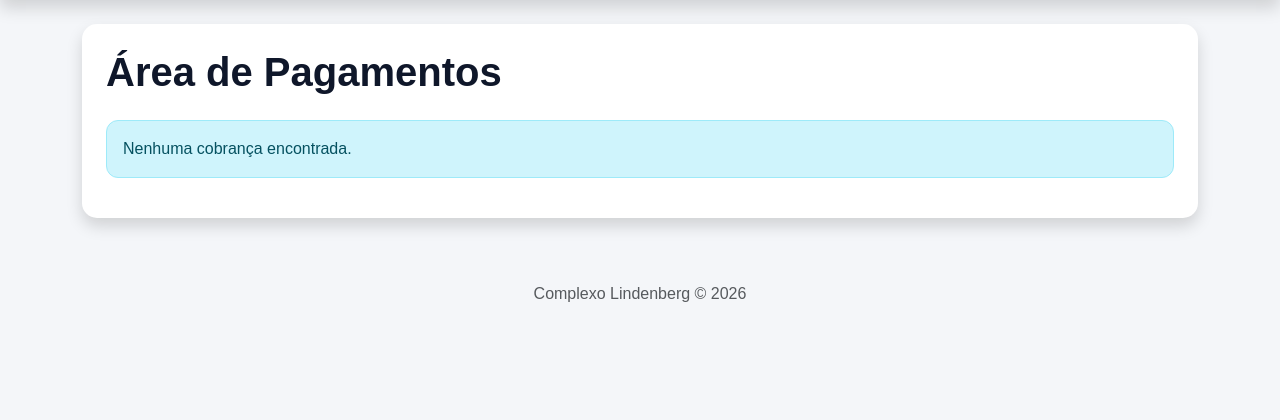
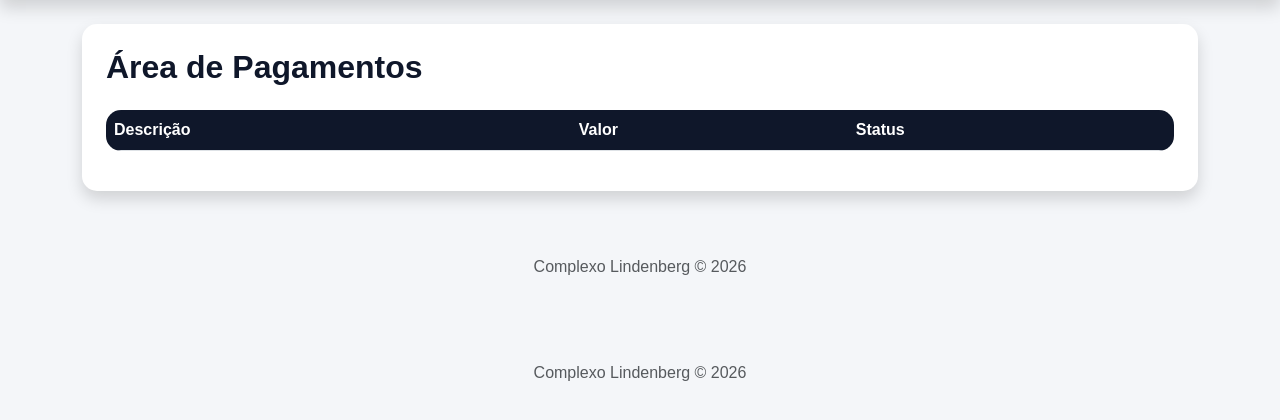
Before and after one commit to joaozinho328/sistema-condominio, a Flask app: page /pagamentos in a window 1280 px wide. Shown: the part 99-519 px from the top of the page. Run offline with Flask 3, Linux system fonts and the light colour scheme; the visitor is signed in with stand-in values (Sample User, id 1); data that the repository does not hold is empty; some libraries are stand-ins or nearby versions.

Commit message:
Versão final do projeto

```diff
--- a/static/style.css
+++ b/static/style.css
@@ -242,3 +242,38 @@ body{
 canvas{
     max-height:300px;
 }
+
+body{
+    background:#f4f6f9;
+}
+
+.navbar{
+    padding:12px 0;
+}
+
+.card{
+    border:none;
+    border-radius:15px;
+}
+
+.card:hover{
+    transform:translateY(-3px);
+    transition:.3s;
+}
+
+.table{
+    background:white;
+}
+
+.nav-link{
+    font-weight:500;
+    margin-right:10px;
+}
+
+canvas{
+    max-height:300px;
+}
+
+footer{
+    margin-top:50px;
+}
--- a/templates/base.html
+++ b/templates/base.html
@@ -148,5 +148,11 @@
 
 </footer>
 
+<footer class="text-center p-3 text-muted">
+
+    Complexo Lindenberg © 2026
+
+</footer>
+
 </body>
 </html>
--- a/templates/pagamentos.html
+++ b/templates/pagamentos.html
@@ -2,15 +2,13 @@
 
 {% block conteudo %}
 
-<div class="card p-4 shadow">
+<div class="card shadow border-0 p-4">
 
-    <h1 class="mb-4">
+    <h2 class="mb-4">
         Área de Pagamentos
-    </h1>
+    </h2>
 
-    {% if pagamentos %}
-
-    <table class="table table-striped table-hover">
+    <table class="table table-hover">
 
         <thead>
 
@@ -40,18 +38,14 @@
 
                     {% if pagamento[4] == "Pendente" %}
 
-                    <span class="badge bg-warning text-dark">
-
-                        {{ pagamento[4] }}
-
+                    <span class="badge bg-danger">
+                        Pendente
                     </span>
 
                     {% else %}
 
                     <span class="badge bg-success">
-
-                        {{ pagamento[4] }}
-
+                        Pago
                     </span>
 
                     {% endif %}
@@ -66,16 +60,6 @@
 
     </table>
 
-    {% else %}
-
-    <div class="alert alert-info">
-
-        Nenhuma cobrança encontrada.
-
-    </div>
-
-    {% endif %}
-
 </div>
 
 {% endblock %}
```
Also changed, not shown: templates/admin.html (+31 -0 lines), templates/painel.html (+17 -0 lines).
